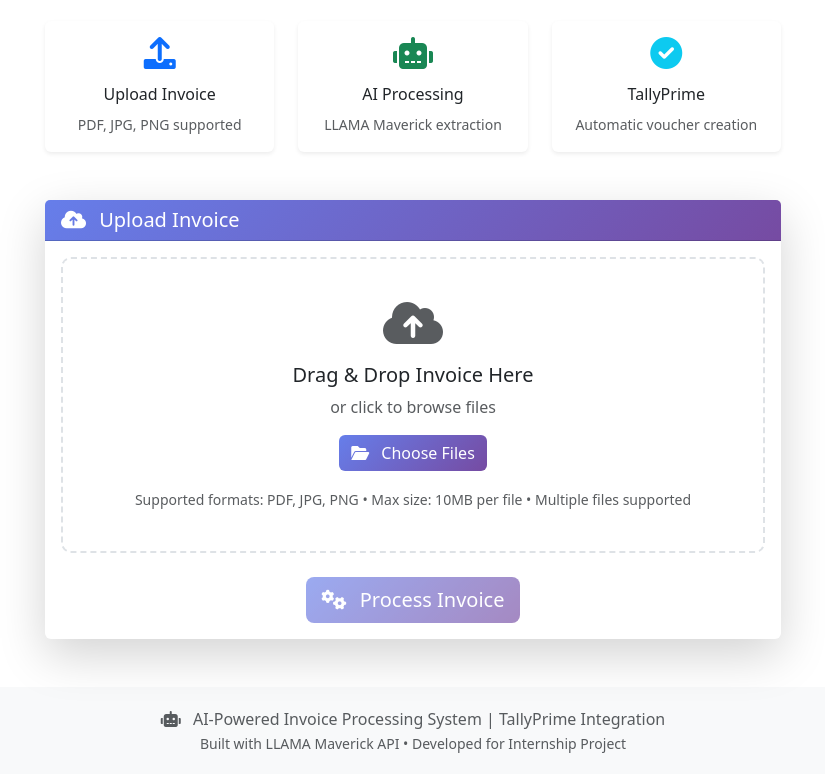
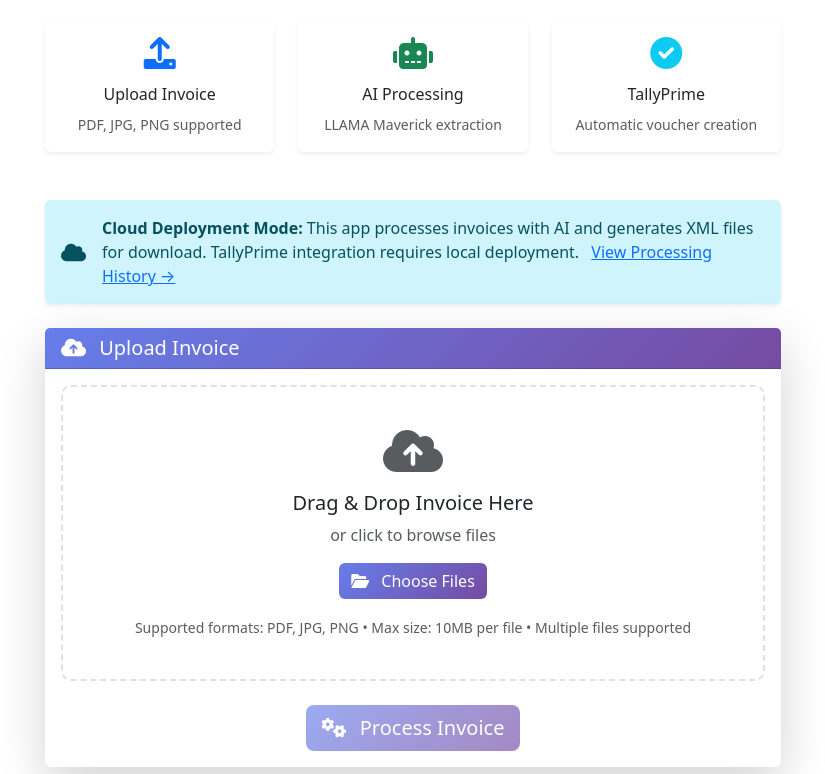
Before and after one commit to PremSaiBollamoni/tc, a Flask app: page / in a window 1280 px wide. Shown: the part 242-1016 px from the top of the page, without its empty margins (227-1052 px from the left). Before the commit the page ends 995 px from the top, so only its background shows below. Run offline with Flask 3, Linux system fonts and the light colour scheme.

Commit message:
first commit

```diff
--- a/app.py
+++ b/app.py
@@ -86,40 +86,74 @@
         try:
             import requests
             base_url = f"http://{config['tally_host']}:{config['tally_port']}"
-            response = requests.get(base_url, timeout=5)
 
-            if response.status_code == 200:
-                processing_steps['tally_connection']['status'] = 'success'
-                processing_steps['tally_connection']['message'] = f'Connected to TallyPrime on {config["tally_host"]}:{config["tally_port"]}'
+            # Check if we're in cloud environment
+            if config['tally_host'] == 'localhost':
+                processing_steps['tally_connection']['status'] = 'skipped'
+                processing_steps['tally_connection']['message'] = 'Skipped - Cloud deployment cannot connect to local TallyPrime'
+            else:
+                response = requests.get(base_url, timeout=5)
+
+                if response.status_code == 200:
+                    processing_steps['tally_connection']['status'] = 'success'
+                    processing_steps['tally_connection']['message'] = f'Connected to TallyPrime on {config["tally_host"]}:{config["tally_port"]}'
+                else:
+                    processing_steps['tally_connection']['status'] = 'failed'
+                    processing_steps['tally_connection']['message'] = f'TallyPrime not responding (HTTP {response.status_code})'
+        except Exception as e:
+            if config['tally_host'] == 'localhost':
+                processing_steps['tally_connection']['status'] = 'skipped'
+                processing_steps['tally_connection']['message'] = 'Skipped - Cloud deployment cannot connect to local TallyPrime'
             else:
                 processing_steps['tally_connection']['status'] = 'failed'
-                processing_steps['tally_connection']['message'] = f'TallyPrime not responding (HTTP {response.status_code})'
-        except Exception as e:
-            processing_steps['tally_connection']['status'] = 'failed'
-            processing_steps['tally_connection']['message'] = f'Cannot connect to TallyPrime: {str(e)}'
+                processing_steps['tally_connection']['message'] = f'Cannot connect to TallyPrime: {str(e)}'
 
         # Step 3: TallyPrime Integration
-        processing_steps['ledger_creation']['status'] = 'processing'
-        processing_steps['voucher_creation']['status'] = 'processing'
+        if config['tally_host'] == 'localhost':
+            # Skip TallyPrime integration in cloud deployment
+            processing_steps['ledger_creation']['status'] = 'skipped'
+            processing_steps['ledger_creation']['message'] = 'Skipped - Cloud deployment (download XML to import locally)'
 
-        tally = CompleteTallyIntegration()
-        result = tally.import_complete_invoice(merged_json)
+            processing_steps['voucher_creation']['status'] = 'skipped'
+            processing_steps['voucher_creation']['message'] = 'Skipped - Cloud deployment (download XML to import locally)'
 
-        # Update ledger creation status
-        processing_steps['ledger_creation']['status'] = 'success'
-        processing_steps['ledger_creation']['message'] = 'Ledgers created successfully'
-        processing_steps['ledger_creation']['data'] = {
-            'vendor_ledger': merged_json.get('vendor_name'),
-            'item_ledgers': [item.get('description') for item in merged_json.get('line_items', [])]
-        }
+            # Generate XML for download
+            try:
+                tally = CompleteTallyIntegration()
+                xml_content = tally.create_voucher(merged_json)
 
-        # Update voucher creation status
-        if result['success']:
-            processing_steps['voucher_creation']['status'] = 'success'
-            processing_steps['voucher_creation']['message'] = 'Voucher created successfully in TallyPrime'
+                # Save XML for download
+                timestamp = datetime.now().strftime("%Y%m%d_%H%M%S")
+                xml_file = os.path.join(RESULTS_FOLDER, f"voucher_{timestamp}.xml")
+                with open(xml_file, 'w', encoding='utf-8') as f:
+                    f.write(xml_content)
+
+                result = {'success': True, 'xml_file': xml_file, 'error': None}
+            except Exception as e:
+                result = {'success': False, 'xml_file': None, 'error': str(e)}
         else:
-            processing_steps['voucher_creation']['status'] = 'failed'
-            processing_steps['voucher_creation']['message'] = f'Voucher creation failed: {result.get("error", "Unknown error")}'
+            # Try actual TallyPrime integration for non-localhost
+            processing_steps['ledger_creation']['status'] = 'processing'
+            processing_steps['voucher_creation']['status'] = 'processing'
+
+            tally = CompleteTallyIntegration()
+            result = tally.import_complete_invoice(merged_json)
+
+            # Update ledger creation status
+            processing_steps['ledger_creation']['status'] = 'success'
+            processing_steps['ledger_creation']['message'] = 'Ledgers created successfully'
+            processing_steps['ledger_creation']['data'] = {
+                'vendor_ledger': merged_json.get('vendor_name'),
+                'item_ledgers': [item.get('description') for item in merged_json.get('line_items', [])]
+            }
+
+            # Update voucher creation status
+            if result['success']:
+                processing_steps['voucher_creation']['status'] = 'success'
+                processing_steps['voucher_creation']['message'] = 'Voucher created successfully in TallyPrime'
+            else:
+                processing_steps['voucher_creation']['status'] = 'failed'
+                processing_steps['voucher_creation']['message'] = f'Voucher creation failed: {result.get("error", "Unknown error")}'
 
         # Save results
         timestamp = datetime.now().strftime("%Y%m%d_%H%M%S")
--- a/templates/index.html
+++ b/templates/index.html
@@ -41,6 +41,19 @@
                             <small class="text-muted">Automatic voucher creation</small>
                         </div>
                     </div>
+                </div>
+            </div>
+        </div>
+
+        <!-- Cloud Deployment Notice -->
+        <div class="alert alert-info border-0 shadow-sm mb-4">
+            <div class="d-flex align-items-center">
+                <i class="fas fa-cloud me-3 fa-lg"></i>
+                <div>
+                    <strong>Cloud Deployment Mode:</strong>
+                    This app processes invoices with AI and generates XML files for download.
+                    TallyPrime integration requires local deployment.
+                    <a href="/history" class="ms-2">View Processing History →</a>
                 </div>
             </div>
         </div>
```
Also changed, not shown: DEPLOY.md (+12 -0 lines).
